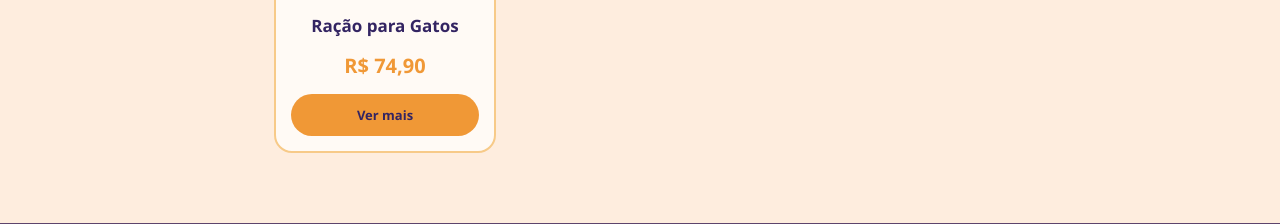
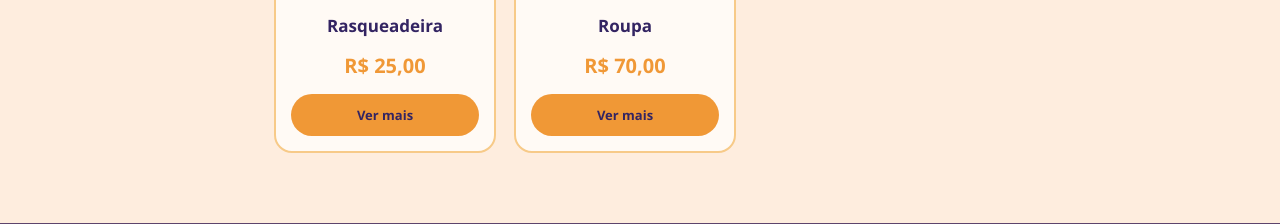
Before and after one commit to santosmanu27/feiratecnologica, a PHP site: page /produtos.php in a window 1280 px wide. Shown: the part 1068-1292 px from the top of the page. Run offline with PHP 8.4, Linux system fonts and the light colour scheme; the visitor is signed in with stand-in values (Sample User, id 1).

Commit message:
complementando

```diff
--- a/assets/componentes/dados-produtos.php
+++ b/assets/componentes/dados-produtos.php
@@ -2,53 +2,246 @@
 
 $produtos = [
     'racao-caes' => [
-        'nome' => 'Ração para Cães',
-        'marca' => 'Marca exemplo',
-        'preco' => 89.90,
+        'nome' => 'Petisco',
+        'marca' => 'Pedigree',
+        'preco' => 6.50,
         'tipo' => 'racao',
         'categorias' => 'caes',
-        'imagem' => 'produto-caes.png',
+        'imagem' => '../images/petiscopedigreecachorro.jpg',
         'imagens_extras' => [],
-        'descricao' => 'aaaa'
+        'descricao' => 'Petisco Pedigree, para cachorro, adulto raças pequenas, sabor carne ao molho '
     ],
-    'racao-gatos' => [
-        'nome' => 'Ração para Gatos',
-        'marca' => 'Marca exemplo',
-        'preco' => 74.90,
+    'racao-cao' => [
+        'nome' => 'Petisco',
+        'marca' => 'Petiscão',
+        'preco' => 4.00,
         'tipo' => 'racao',
-        'categorias' => 'gatos',
-        'imagem' => 'produto-gatos.png',
+        'categorias' => 'caes',
+        'imagem' => '../images/',
         'imagens_extras' => [],
-        'descricao' => 'aaaaa'
+        'descricao' => 'Petisco Petiscão, para cachorro, sabor carne'
     ],
-    'produto-higiene' => [
-        'nome' => 'Produto de Higiene',
-        'marca' => 'Marca exemplo',
-        'preco' => 39.90,
+     'racao-caes' => [
+        'nome' => 'Ração',
+        'marca' => 'Special Dog',
+        'preco' => 110.00,
+        'tipo' => 'racao',
+        'categorias' => 'caes',
+        'imagem' => '../images/',
+        'imagens_extras' => [],
+        'descricao' => 'Ração Special Dog, 15kg, para cachorro adulto, sabor carne'
+    ],
+     'racao-caes' => [
+        'nome' => 'Ração',
+        'marca' => 'GoldeN Special',
+        'preco' => 120.00,
+        'tipo' => 'racao',
+        'categorias' => 'caes',
+        'imagem' => '../images/',
+        'imagens_extras' => [],
+        'descricao' => 'Ração GoldeN Special, 15kg, para cachorro adulto, sabor frango e carne'
+    ],
+     'racao-caes' => [
+        'nome' => 'Ração',
+        'marca' => 'PremieR',
+        'preco' => 150.00,
+        'tipo' => 'racao',
+        'categorias' => 'caes',
+        'imagem' => '../images/',
+        'imagens_extras' => [],
+        'descricao' => 'Ração PremieR, 12kg, pra cachorro de porte pequeno adulto, sabor frango e salmão'
+    ],
+
+
+
+
+
+
+
+
+     'produto-higiene' => [
+        'nome' => 'Shampoo',
+        'marca' => 'Sanol dog',
+        'preco' => 20.00,
         'tipo' => 'higiene',
         'categorias' => 'higiene caes gatos',
         'imagem' => 'produto-higiene.png',
         'imagens_extras' => [],
-        'descricao' => 'aaaaa'
+        'descricao' => 'Shampoo Sanol dog, 500ml, para cachorro pelos escuro'
+    ],
+     'produto-higiene' => [
+        'nome' => 'Shampoo',
+        'marca' => 'Sanol dog',
+        'preco' => 30.00,
+        'tipo' => 'higiene',
+        'categorias' => 'higiene caes gatos',
+        'imagem' => 'produto-higiene.png',
+        'imagens_extras' => [],
+        'descricao' => 'Shampoo Sanol dog, 500ml, para cães e gatos de pele sensível '
+    ],
+    'produto-higiene' => [
+        'nome' => 'Shampoo',
+        'marca' => 'Sanol dog',
+        'preco' => 20.00,
+        'tipo' => 'higiene',
+        'categorias' => 'higiene caes gatos',
+        'imagem' => 'produto-higiene.png',
+        'imagens_extras' => [],
+        'descricao' => 'Condicionador Sanol dog, 500ml, para cães e gatos, neutro'
+    ],
+     'produto-higiene' => [
+        'nome' => 'Banho a seco',
+        'marca' => 'PetClean',
+        'preco' => 35.00,
+        'tipo' => 'higiene',
+        'categorias' => 'higiene caes gatos',
+        'imagem' => 'produto-higiene.png',
+        'imagens_extras' => [],
+        'descricao' => 'Banho a seco PetClean, 240ml, para cães e gatos'
+    ],
+     'produto-higiene' => [
+        'nome' => 'Tapetes higiênicos',
+        'marca' => 'Mr. Dry',
+        'preco' => 70.00,
+        'tipo' => 'higiene',
+        'categorias' => 'higiene caes gatos',
+        'imagem' => 'produto-higiene.png',
+        'imagens_extras' => [],
+        'descricao' => 'Tapetes higiênicos Mr. Dry, 30 unidades '
+    ],
+     'produto-higiene' => [
+        'nome' => 'Escova de dente',
+        'marca' => 'cães e gatos',
+        'preco' => 10.00,
+        'tipo' => 'higiene',
+        'categorias' => 'higiene caes gatos',
+        'imagem' => 'produto-higiene.png',
+        'imagens_extras' => [],
+        'descricao' => 'Escova de dente, para cães e gatos'
+    ],
+     'produto-higiene' => [
+        'nome' => 'Rasqueadeira',
+        'marca' => 'cães e gatos',
+        'preco' => 25.00,
+        'tipo' => 'higiene',
+        'categorias' => 'higiene caes gatos',
+        'imagem' => 'produto-higiene.png',
+        'imagens_extras' => [],
+        'descricao' => 'Rasqueadeira pra cães e gatos'
     ],
     'brinquedo-pet' => [
-        'nome' => 'Brinquedo para Pet',
-        'marca' => 'Marca exemplo',
-        'preco' => 29.90,
+        'nome' => 'Bolinha',
+        'marca' => 'Dog Balls',
+        'preco' => 5.00,
         'tipo' => 'brinquedos',
         'categorias' => 'brinquedos caes',
         'imagem' => 'produto-brinquedo.png',
         'imagens_extras' => [],
-        'descricao' => 'aaaaaa'
+        'descricao' => 'Bolinha Dog Balls'
+    ],
+     'brinquedo-pet' => [
+        'nome' => 'Pelúcia',
+        'marca' => ' cachorro',
+        'preco' => 30.00,
+        'tipo' => 'brinquedos',
+        'categorias' => 'brinquedos caes',
+        'imagem' => 'produto-brinquedo.png',
+        'imagens_extras' => [],
+        'descricao' => 'Brinquedo para cachorro'
+    ],
+     'brinquedo-pet' => [
+        'nome' => 'Pelúcia',
+        'marca' => ' cachorro',
+        'preco' => 25.00,
+        'tipo' => 'brinquedos',
+        'categorias' => 'brinquedos caes',
+        'imagem' => 'produto-brinquedo.png',
+        'imagens_extras' => [],
+        'descricao' => 'Brinquedo para cachorro'
+    ],
+     'casinha-pet' => [
+        'nome' => 'Casinha',
+        'marca' => 'Grande porte',
+        'preco' => 130.00,
+        'tipo' => 'casinha',
+        'categorias' => 'casinha caes',
+        'imagem' => 'produto-acessorio.png',
+        'imagens_extras' => [],
+        'descricao' => 'Casinha para cães e gatos de grande porte'
+    ],
+     'casinha-pet' => [
+        'nome' => 'Casinha',
+        'marca' => 'Pequeno porte',
+        'preco' => 90.00,
+        'tipo' => 'casinha',
+        'categorias' => 'casinha caes',
+        'imagem' => 'produto-acessorio.png',
+        'imagens_extras' => [],
+        'descricao' => 'Casinha para cães e gatos de pequeno porte'
+    ],
+    'casinha-pet' => [
+        'nome' => 'caminha',
+        'marca' => 'cachorro',
+        'preco' => 95.00,
+        'tipo' => 'casinha',
+        'categorias' => 'casinha caes',
+        'imagem' => 'produto-acessorio.png',
+        'imagens_extras' => [],
+        'descricao' => 'Caminha para cachorro'
+    ],
+     'casinha-pet' => [
+        'nome' => 'caminha',
+        'marca' => 'gato',
+        'preco' => 90.00,
+        'tipo' => 'casinha',
+        'categorias' => 'casinha caes',
+        'imagem' => 'produto-acessorio.png',
+        'imagens_extras' => [],
+        'descricao' => 'Caminha para gatos'
     ],
     'acessorio-pet' => [
-        'nome' => 'Acessório para Pet',
-        'marca' => 'Marca exemplo',
-        'preco' => 49.90,
+        'nome' => 'Roupa',
+        'marca' => 'Pequeno porte',
+        'preco' => 55.00,
         'tipo' => 'acessorios',
-        'categorias' => 'acessorios caes gatos',
+        'categorias' => 'acessorios caes',
         'imagem' => 'produto-acessorio.png',
         'imagens_extras' => [],
-        'descricao' => 'aaaaaa'
-    ]
+        'descricao' => 'Roupa para cães de pequeno porte'
+    ],
+'acessorio-pet' => [
+        'nome' => 'Roupa',
+        'marca' => 'Pequeno porte',
+        'preco' => 55.00,
+        'tipo' => 'acessorios',
+        'categorias' => 'acessorios caes',
+        'imagem' => 'produto-acessorio.png',
+        'imagens_extras' => [],
+        'descricao' => 'Roupa para cães de pequeno porte'
+    ],
+
+
+
+
+
+
+
+
+
+
+
+
+
+
+
+    'acessorio-pet' => [
+        'nome' => 'Roupa',
+        'marca' => 'Grande porte',
+        'preco' => 70.00,
+        'tipo' => 'acessorios',
+        'categorias' => 'acessorios caes',
+        'imagem' => 'produto-acessorio.png',
+        'imagens_extras' => [],
+        'descricao' => 'Roupa pra cães de grande porte'
+    ],
 ];
```
Also changed, not shown: assets/images/petiscopedigreecachorro.jpg (added).
